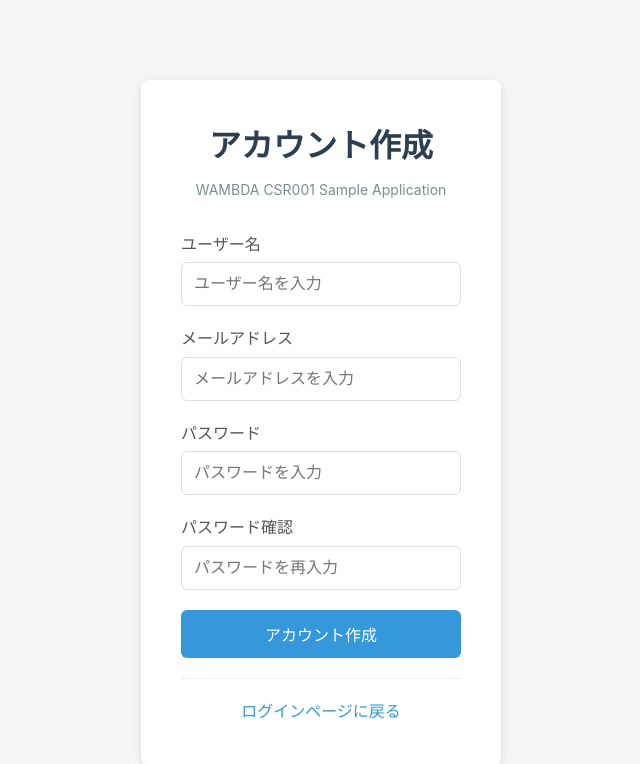
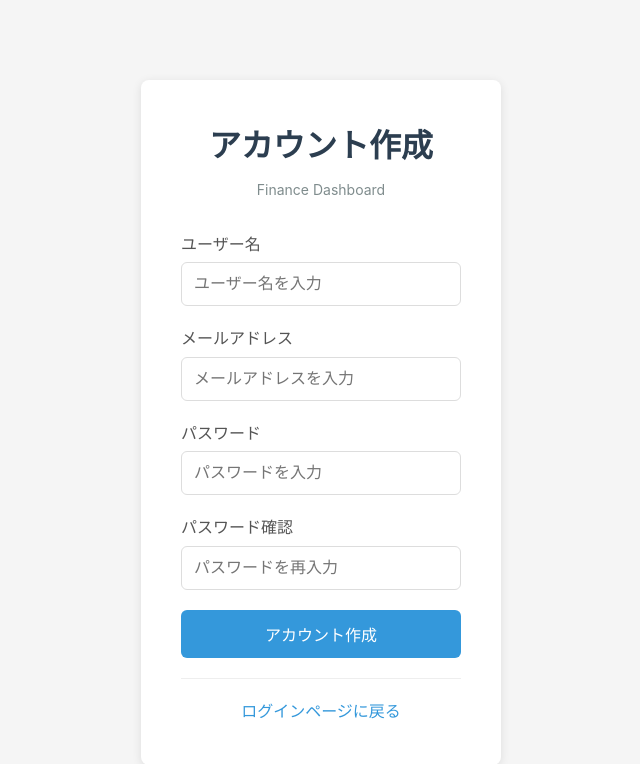
Before and after one commit to h-akira/FinenceDashboardProject, a Python web app: template Backend/Lambda/templates/accounts/signup.html in a window 1280 px wide. Shown: the top 764 px of the page, without its empty margins (319-959 px from the left). Run offline with Jinja, Linux system fonts and the light colour scheme; the template is opened without the code that fills it: most values are stand-ins (such as "Sample title", 1, 10 or a date in 2020); form fields are guessed from the names that the template uses.

Commit message:
Update application branding from WAMBDA CSR001 to Finance Dashboard

```diff
--- a/Backend/Lambda/templates/accounts/change_password.html
+++ b/Backend/Lambda/templates/accounts/change_password.html
@@ -5,7 +5,7 @@
   <div class="card">
     <div class="header">
       <h1>パスワード変更</h1>
-      <p>WAMBDA CSR001 Sample Application</p>
+      <p>Finance Dashboard</p>
     </div>
 
     {% if error %}
--- a/Backend/Lambda/templates/accounts/delete_account.html
+++ b/Backend/Lambda/templates/accounts/delete_account.html
@@ -5,7 +5,7 @@
   <div class="card">
     <div class="header">
       <h1>アカウント削除</h1>
-      <p>WAMBDA CSR001 Sample Application</p>
+      <p>Finance Dashboard</p>
     </div>
 
     <div class="warning-message">
--- a/Backend/Lambda/templates/accounts/forgot_password.html
+++ b/Backend/Lambda/templates/accounts/forgot_password.html
@@ -5,7 +5,7 @@
   <div class="card">
     <div class="header">
       <h1>パスワードリセット</h1>
-      <p>WAMBDA CSR001 Sample Application</p>
+      <p>Finance Dashboard</p>
     </div>
 
     {% if error %}
--- a/Backend/Lambda/templates/accounts/login.html
+++ b/Backend/Lambda/templates/accounts/login.html
@@ -5,7 +5,7 @@
   <div class="card">
     <div class="header">
       <h1>ログイン</h1>
-      <p>WAMBDA CSR001 Sample Application</p>
+      <p>Finance Dashboard</p>
     </div>
 
     {% if error %}
--- a/Backend/Lambda/templates/accounts/reset_password.html
+++ b/Backend/Lambda/templates/accounts/reset_password.html
@@ -5,7 +5,7 @@
   <div class="card">
     <div class="header">
       <h1>新しいパスワード設定</h1>
-      <p>WAMBDA CSR001 Sample Application</p>
+      <p>Finance Dashboard</p>
     </div>
 
     {% if error %}
--- a/Backend/Lambda/templates/accounts/signup.html
+++ b/Backend/Lambda/templates/accounts/signup.html
@@ -5,7 +5,7 @@
   <div class="card">
     <div class="header">
       <h1>アカウント作成</h1>
-      <p>WAMBDA CSR001 Sample Application</p>
+      <p>Finance Dashboard</p>
     </div>
 
     {% if error %}
--- a/Backend/Lambda/templates/accounts/user_profile.html
+++ b/Backend/Lambda/templates/accounts/user_profile.html
@@ -5,7 +5,7 @@
   <div class="card">
     <div class="header">
       <h1>アカウント情報</h1>
-      <p>WAMBDA CSR001 Sample Application</p>
+      <p>Finance Dashboard</p>
     </div>
 
     {% if error %}
--- a/Backend/Lambda/templates/accounts/verify.html
+++ b/Backend/Lambda/templates/accounts/verify.html
@@ -5,7 +5,7 @@
   <div class="card">
     <div class="header">
       <h1>メールアドレス確認</h1>
-      <p>WAMBDA CSR001 Sample Application</p>
+      <p>Finance Dashboard</p>
     </div>
 
     {% if error %}
--- a/Backend/Lambda/templates/base.html
+++ b/Backend/Lambda/templates/base.html
@@ -3,7 +3,7 @@
 <head>
   <meta charset="UTF-8">
   <meta name="viewport" content="width=device-width, initial-scale=1.0">
-  <title>{% block title %}{{ title }} - WAMBDA CSR001{% endblock %}</title>
+  <title>{% block title %}{{ title }} - Finance Dashboard{% endblock %}</title>
   <style>
     * {
       box-sizing: border-box;
```
